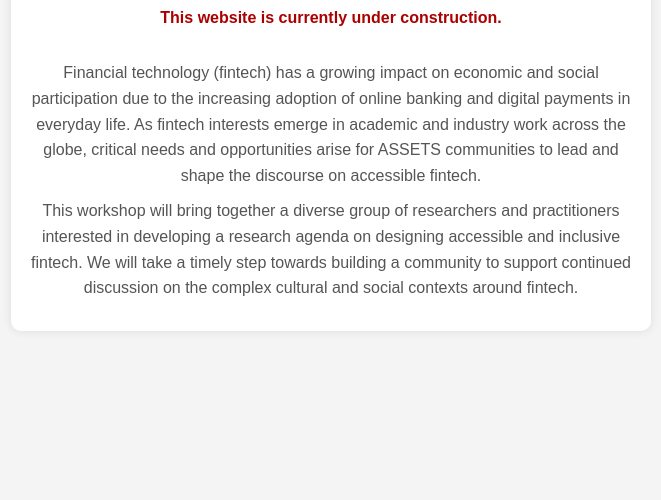
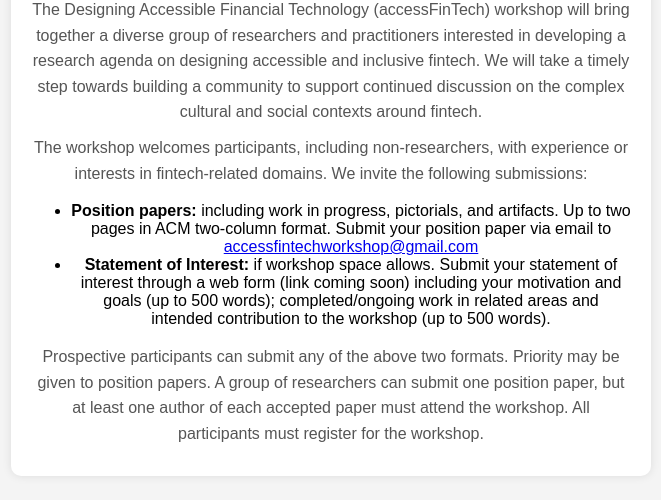
Before and after one commit to accessfintechworkshop/accessfintechworkshop.github.io, a plain HTML site: page index.html in a window 1280 px wide. Shown: the part 300-800 px from the top of the page, without its empty margins (309-970 px from the left). Drawn offline with Linux system fonts and the light colour scheme.

Commit message:
Update index.html
Add full CFP, including submission types and how to submit.

Changes by: Belén Barros Pena

```diff
--- a/index.html
+++ b/index.html
@@ -9,9 +9,15 @@
 <body>
     <div class="container">
         <h1>accessFinTech: Designing Accessible Financial Technology</h1>
-        <p class="under-construction">This website is currently under construction.</p>
+        <!--p class="under-construction">This website is currently under construction.</p-->
         <p>Financial technology (fintech) has a growing impact on economic and social participation due to the increasing adoption of online banking and digital payments in everyday life. As fintech interests emerge in academic and industry work across the globe, critical needs and opportunities arise for ASSETS communities to lead and shape the discourse on accessible fintech.</p>
-        <p>This workshop will bring together a diverse group of researchers and practitioners interested in developing a research agenda on designing accessible and inclusive fintech. We will take a timely step towards building a community to support continued discussion on the complex cultural and social contexts around fintech.</p>
+        <p>The Designing Accessible Financial Technology (accessFinTech) workshop will bring together a diverse group of researchers and practitioners interested in developing a research agenda on designing accessible and inclusive fintech. We will take a timely step towards building a community to support continued discussion on the complex cultural and social contexts around fintech.</p>
+        <p>The workshop welcomes participants, including non-researchers, with experience or interests in fintech-related domains. We invite the following submissions:</p>
+        <ul>
+            <li><strong>Position papers:</strong> including work in progress, pictorials, and artifacts. Up to two pages in ACM two-column format. Submit your position paper via email to <a href="mailto:accessfintechworkshop@gmail.com">accessfintechworkshop@gmail.com</a></li>
+            <li><strong>Statement of Interest: </strong>if workshop space allows. Submit your statement of interest through a web form (link coming soon) including your motivation and goals (up to 500 words); completed/ongoing work in related areas and intended contribution to the workshop (up to 500 words).</li>
+        </ul>
+        <p>Prospective participants can submit any of the above two formats. Priority may be given to position papers. A group of researchers can submit one position paper, but at least one author of each accepted paper must attend the workshop. All participants must register for the workshop.</p>
     </div>
 </body>
 </html>
```
